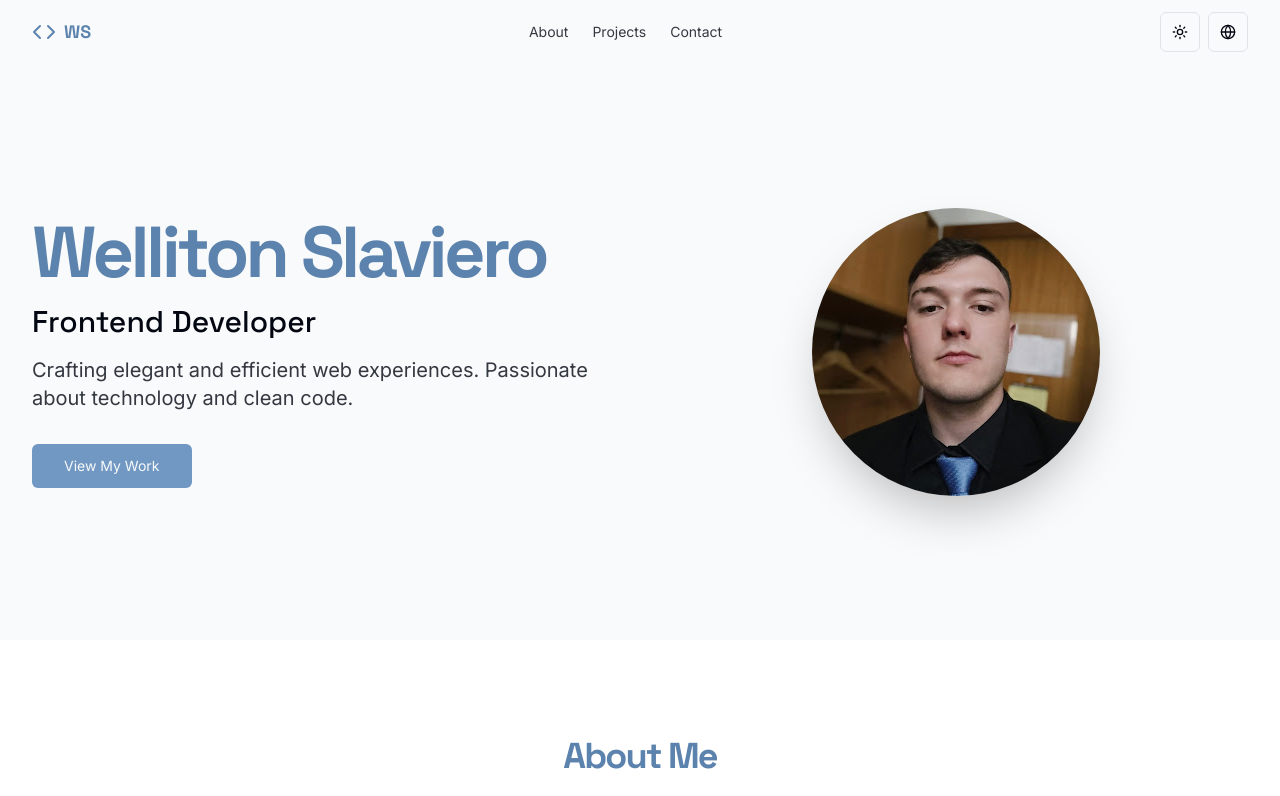
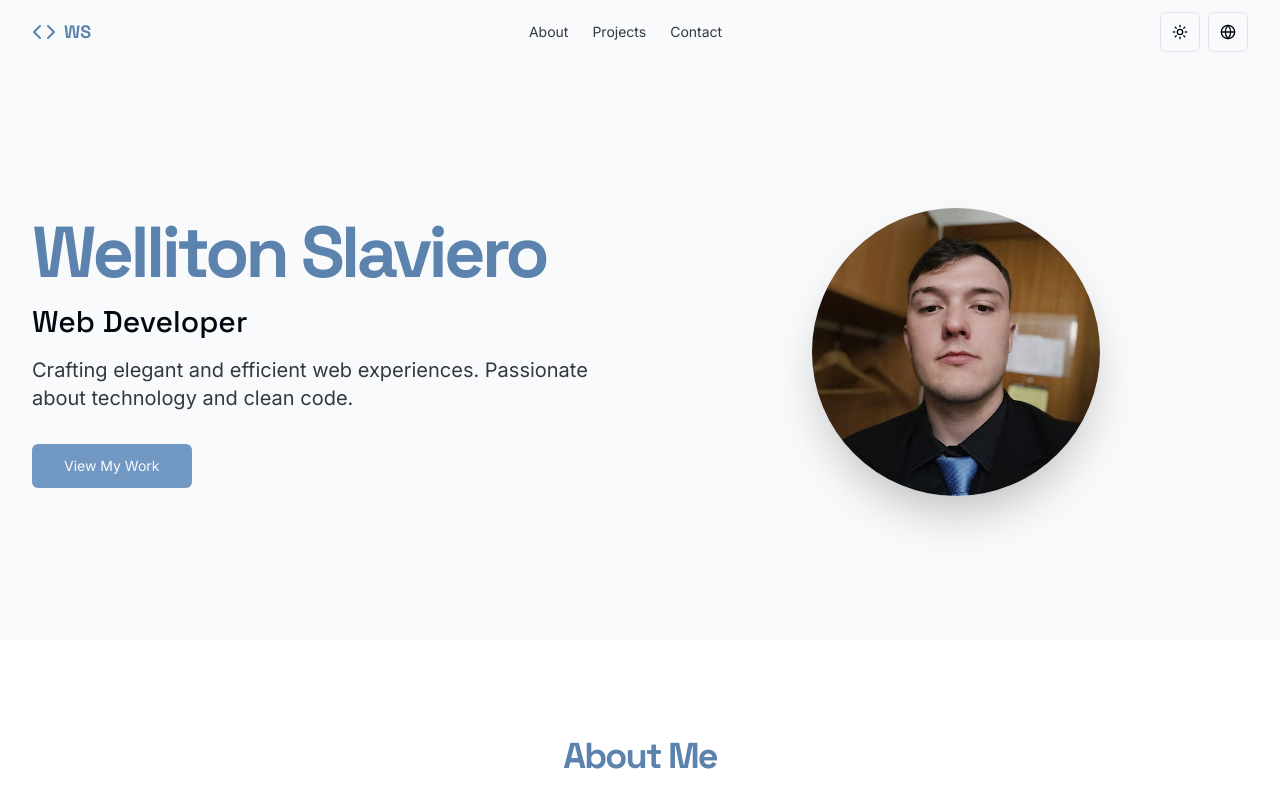
Before and after one commit to wellsla/single-page-portfolio, a Next.js app: page /en in a window 1280 px wide. Shown: the top 796 px of the page. Built offline with nearby package versions, Linux system fonts and the light colour scheme.

Commit message:
:pencil: Small change in text to show te correct focus

```diff
--- a/src/app/[lang]/layout.tsx
+++ b/src/app/[lang]/layout.tsx
@@ -3,7 +3,7 @@ import '../globals.css';
 import { ThemeProvider } from '@/components/theme-provider';
 
 export const metadata: Metadata = {
-  title: 'Welliton Slaviero | Frontend Developer Portfolio',
+  title: 'Welliton Slaviero | Web Developer Portfolio',
   description: 'A personal professional portfolio showcasing projects and skills in web development.',
 };
 
--- a/src/app/layout.tsx
+++ b/src/app/layout.tsx
@@ -2,7 +2,7 @@ import type { Metadata } from 'next';
 import './globals.css';
 
 export const metadata: Metadata = {
-  title: 'Welliton Slaviero | Frontend Developer Portfolio',
+  title: 'Welliton Slaviero | Web Developer Portfolio',
   description: 'A personal professional portfolio showcasing projects and skills in web development.',
 };
 
--- a/src/dictionaries/en.ts
+++ b/src/dictionaries/en.ts
@@ -6,7 +6,7 @@ export const dictionary = {
   },
   hero: {
     name: 'Welliton Slaviero',
-    title: 'Frontend Developer',
+    title: 'Web Developer',
     subtitle:
       'Crafting elegant and efficient web experiences. Passionate about technology and clean code.',
     cta: 'View My Work',
--- a/src/dictionaries/pt.ts
+++ b/src/dictionaries/pt.ts
@@ -6,7 +6,7 @@ export const dictionary = {
   },
   hero: {
     name: 'Welliton Slaviero',
-    title: 'Desenvolvedor Frontend',
+    title: 'Desenvolvedor da Web',
     subtitle: 'Criando experiências web elegantes e eficientes. Apaixonado por tecnologia e código limpo.',
     cta: 'Veja Meu Trabalho',
   },
```
